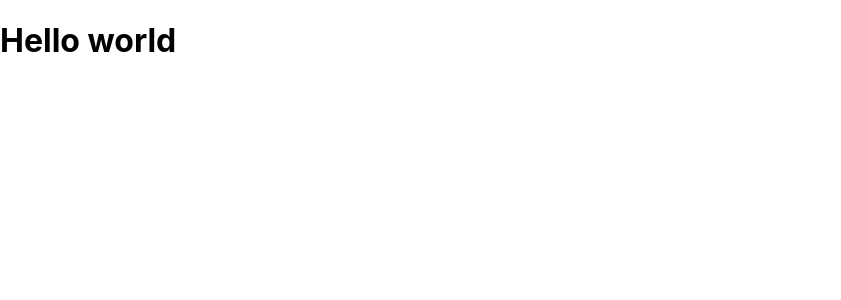
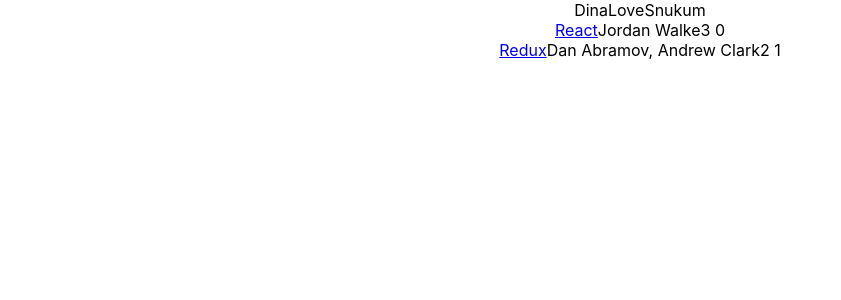
Before and after one commit to adfaris/reactReview, a React (Create React App) app: page / in a window 1280 px wide. Shown: the top 300 px of the page, without its empty margins (0-841 px from the left). Built offline with nearby package versions, Linux system fonts and the light colour scheme.

Commit message:
map and render

```diff
--- a/src/App.js
+++ b/src/App.js
@@ -1,23 +1,55 @@
 import React, { Component } from 'react'
-import logo from './logo.svg'
 import './App.css'
-
+const name = ['Dina', 'Love', 'Snukum']
+const list = [
+  {
+    title: 'React',
+    url: 'https://facebook.github.io/react/',
+    author: 'Jordan Walke',
+    num_comments: 3,
+    points: '4',
+    objectID: 0,
+  },
+  {
+    title: 'Redux',
+    url: 'https://github.com/reactjs/redux',
+    author: 'Dan Abramov, Andrew Clark',
+    num_comments: 2,
+    points: 5,
+    objectID: 1,
+  },
+]
 class App extends Component {
   render() {
     // const name = ['AD Faris', 'John', 'Dina']
-    const helloworld = 'Welcome to the road to react'
+    // const helloworld = 'Welcome to the road to react'
 
     // helloworld.text = 'bye bye'
     return (
       <div className="App">
-        <header className="App-header">
-          <img src={logo} className="App-logo" alt="logo" />
-          <p>
-            <h1>
-              Welcome {helloworld}
-            </h1>
-          </p>
-        </header>
+        {/* // render name */}
+        {name}
+        {/* // map through array and print title */}
+        {list.map(function(item) {
+          return (
+            <div>
+              <span>
+                <a href={item.url}>
+                  {' '}{item.title}
+                </a>
+              </span>
+              <span>
+                {item.author}
+              </span>
+              <span>
+                {item.num_comments}
+              </span>
+              <span>
+                {' '}{item.objectID}
+              </span>
+            </div>
+          )
+        })}
       </div>
     )
   }
--- a/src/index.js
+++ b/src/index.js
@@ -5,7 +5,7 @@
 import * as serviceWorker from './serviceWorker'
 
 ReactDOM.render(<App />, document.getElementById('root'))
-ReactDOM.render(<h1>Hello world</h1>, document.getElementById('root'))
+// ReactDOM.render(<h1>Hello world</h1>, document.getElementById('root'))
 // If you want your app to work offline and load faster, you can change
 // unregister() to register() below. Note this comes with some pitfalls.
 // Learn more about service workers: http://bit.ly/CRA-PWA
```
